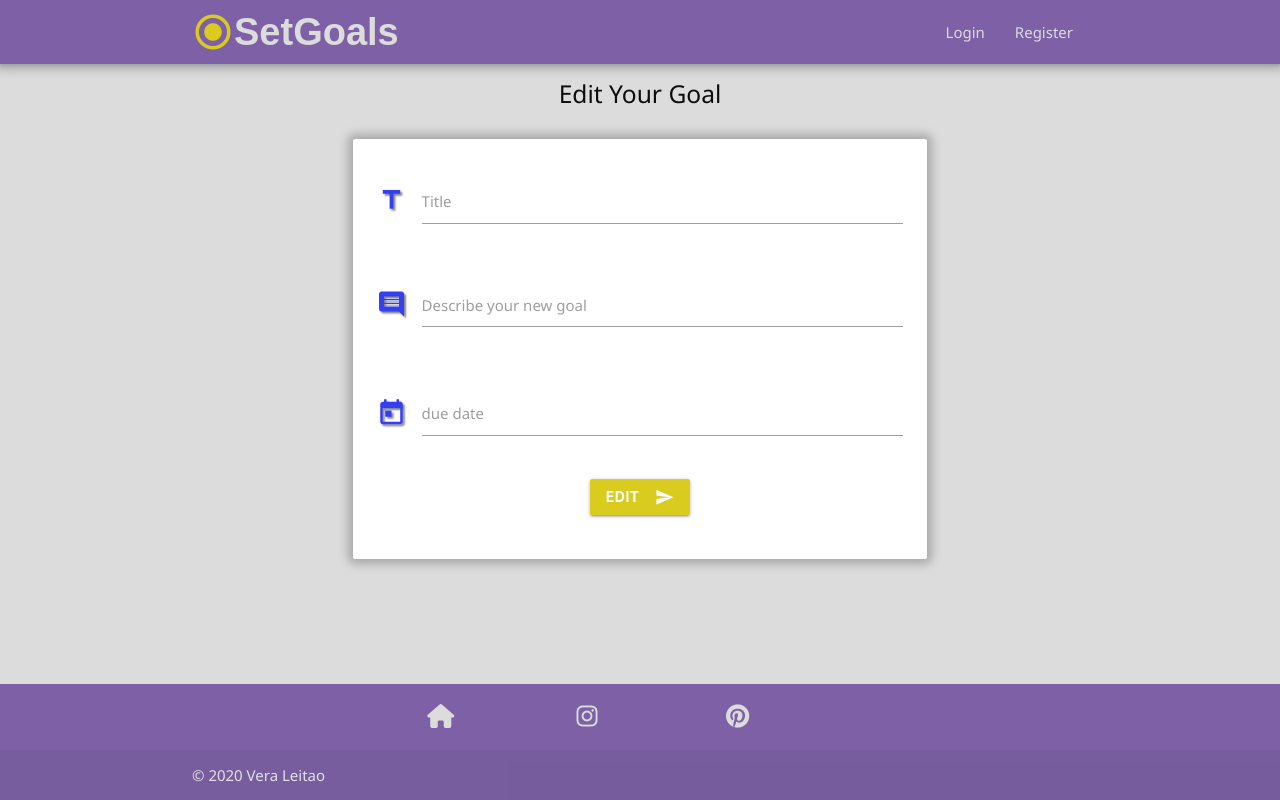
After one commit to veraleitaodev/getGoals, a Flask app: template templates/edit-goal.html in a window 1280 px wide. The commit adds this page. Run offline with Flask 2, Linux system fonts and the light colour scheme; the template is opened without the code that fills it, so the values that code supplies are empty; some libraries are stand-ins or nearby versions; some web fonts are replaced.

Commit message:
wiring up edit icon

```diff
--- a/run.py
+++ b/run.py
@@ -127,6 +127,13 @@ def new_goal():
     return render_template("new-goal.html")
 
 
+@app.route("/edit_goal/<goal_id>", methods=["GET", "POST"])
+def edit_goal(goal_id):
+    goal = mongo.db.goals.find_one({"_id": ObjectId(goal_id)})
+
+    return render_template("edit-goal.html", goal=goal)
+
+
 if __name__ == "__main__":
     app.run(host=os.environ.get("IP"),
             port=int(os.environ.get("PORT")),
--- /dev/null
+++ b/templates/edit-goal.html
@@ -0,0 +1,63 @@
+{% extends "base.html" %} {% block content %}
+<h5 class="center-align">Edit Your Goal</h5>
+<div class="container main-container">
+  <div class="row">
+    <form
+      class="col s12 m8 offset-m2"
+      method="POST"
+      action="{{ url_for('edit_goal', goal_id=goal._id) }}"
+    >
+      <div class="card-panel new-goal-panel">
+        <!-- time frame -->
+        <div class="row">
+          <div class="input-field col s12">
+            <i class="material-icons new-form-icon prefix">title</i>
+            <input
+              id="goal_title"
+              name="goal_title"
+              type="text"
+              data-length="50"
+              required
+            />
+            <label for="goal_title">Title</label>
+          </div>
+        </div>
+        <div class="row">
+          <div class="input-field col s12">
+            <i class="material-icons new-form-icon prefix">comment</i>
+            <textarea
+              id="goal_description"
+              name="goal_description"
+              class="materialize-textarea"
+              data-length="200"
+              required
+            ></textarea>
+            <label for="goal_description">Describe your new goal</label>
+          </div>
+        </div>
+        <div class="row">
+          <div class="input-field col s12">
+            <i class="material-icons new-form-icon prefix">today</i>
+            <input
+              id="due_date"
+              name="due_date"
+              type="text"
+              class="datepicker validate"
+              required
+            />
+            <label for="due_date">due date</label>
+          </div>
+        </div>
+        <div class="row">
+          <div class="col s12 center-align">
+            <button class="btn new-submit-button" type="submit">
+              Edit
+              <i class="material-icons right">send</i>
+            </button>
+          </div>
+        </div>
+      </div>
+    </form>
+  </div>
+  {% endblock %}
+</div>
--- a/templates/goals.html
+++ b/templates/goals.html
@@ -22,10 +22,10 @@
             </div>
           </div>
           <div class="col s1 ">
-            <i class="fas fa-pencil-alt tooltipped" data-position="bottom" data-tooltip="edit"></i>
+           <a href="{{ url_for('edit_goal', goal_id=goal._id) }}"> <i class="fas fa-pencil-alt tooltipped" data-position="bottom" data-tooltip="edit"></i></a>
           </div>
           <div class="col s1 ">
-            <i class="fas fa-trash-alt tooltipped" data-position="bottom" data-tooltip="delete"></i>
+            <a href=""><i class="fas fa-trash-alt tooltipped" data-position="bottom" data-tooltip="delete"></i></a>
           </div>
         </div>
       </div>
```
